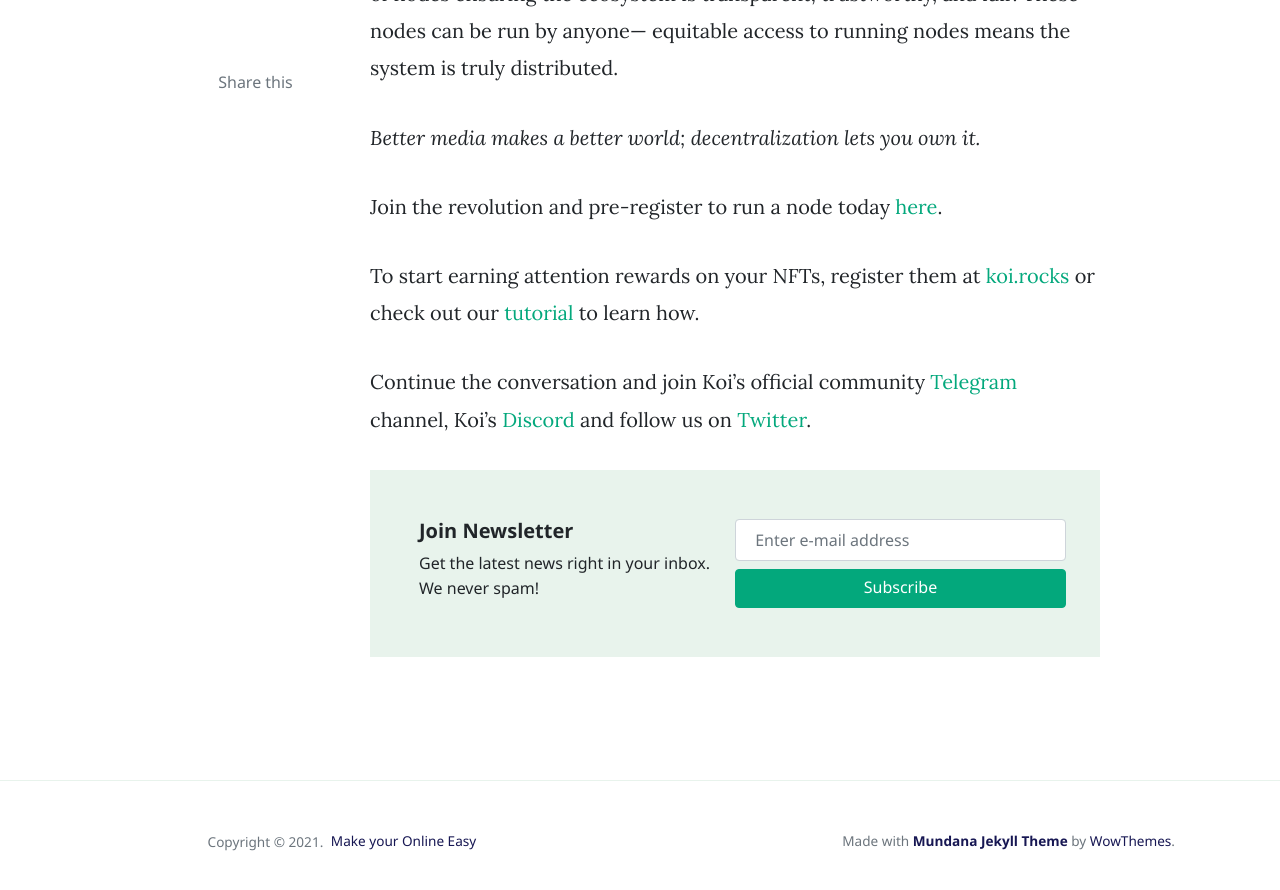
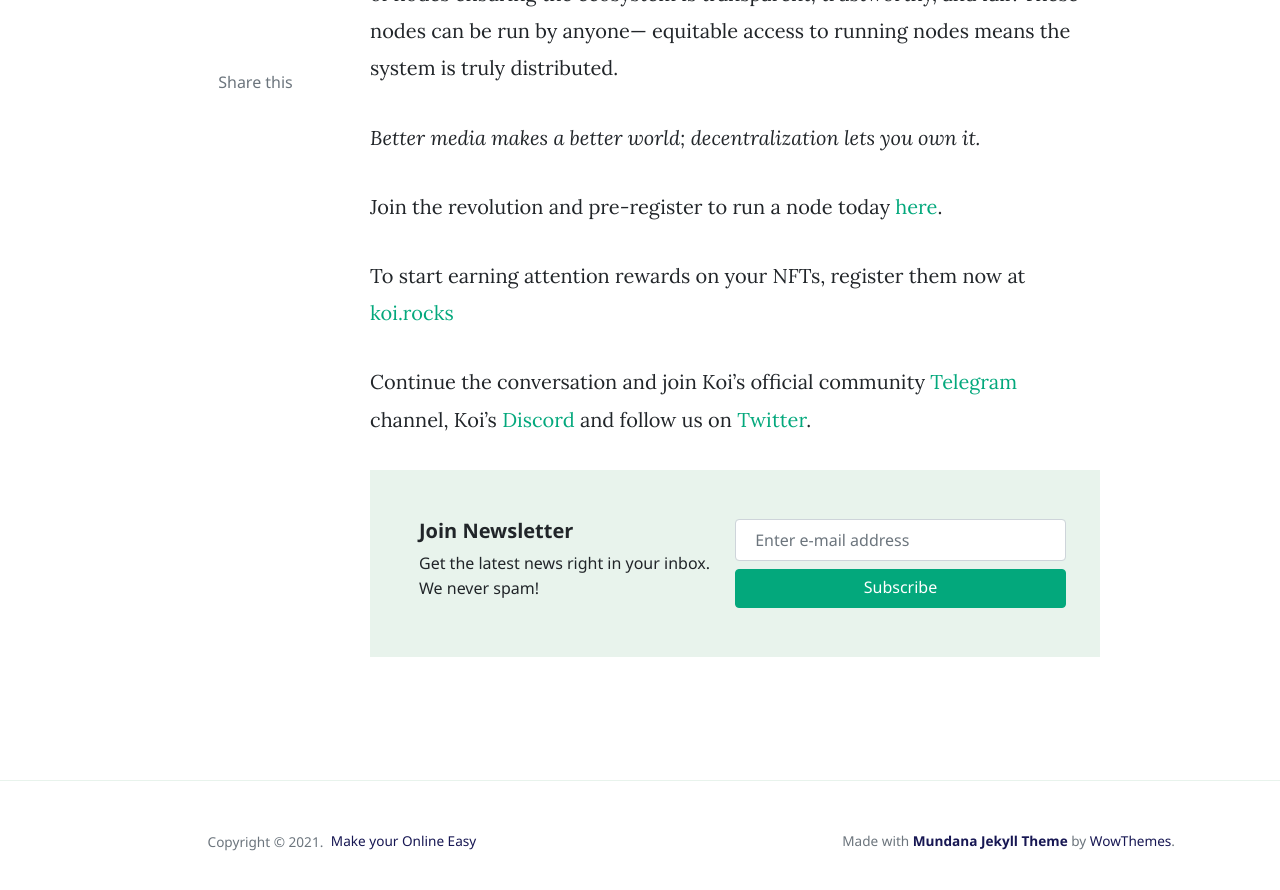
Before and after one commit to tykoii/blog, a Jekyll site: the page built from _posts/2021-05-17-I-Am-The-Product.markdown, in a window 1280 px wide and 900 px high, scrolled down 1909 px. Shown: the top 890 px of the window. Built offline with Jekyll 4.4.1, drawn with Linux system fonts in a browser that asks for light colours; nearby versions of some CDN libraries; comment, search, counter and statistics services are not loaded.

Commit message:
Create 2021-05-17-I-Am-The-Product.markdown

```diff
--- a/_posts/2021-05-17-I-Am-The-Product.markdown
+++ b/_posts/2021-05-17-I-Am-The-Product.markdown
@@ -31,6 +31,6 @@
 
 Join the revolution and pre-register to run a node today [here](https://docs.google.com/forms/d/e/1FAIpQLSduDTdxD3dDOvcbIcKlG7JWOsnDFVZFdLy0J38q_OOzUC3okA/viewform).
 
-To start earning attention rewards on your NFTs, register them at [koi.rocks](https://koi.rocks/contents) or check out our [tutorial](https://blog.openkoi.com/An-Arweave-faucet-tutorial/) to learn how.
+To start earning attention rewards on your NFTs, register them now at [koi.rocks](https://koi.rocks/contents)
 
 Continue the conversation and join Koi's official community [Telegram](https://t.me/joinchat/OEHs_8T9-8ZhZmU5) channel, Koi's [Discord](https://discord.gg/zByqXPGEWy) and follow us on [Twitter](https://twitter.com/open_koi).
```
